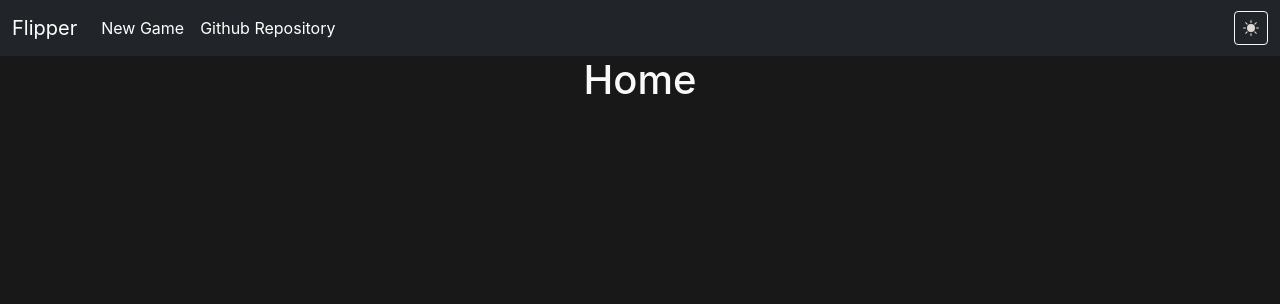
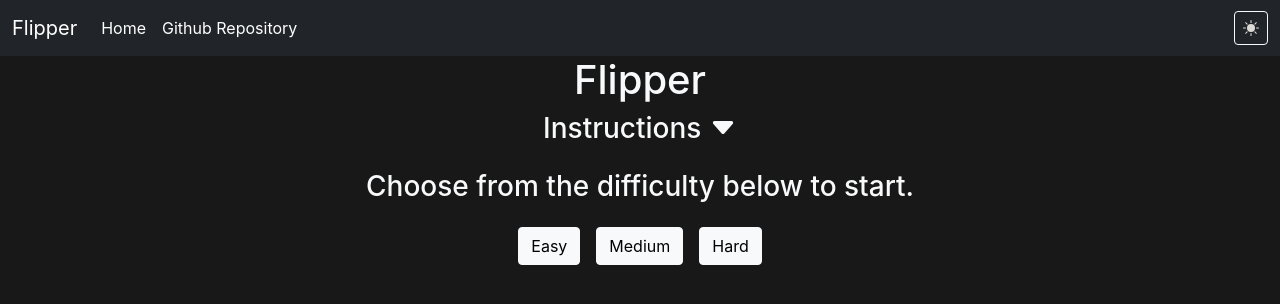
Before and after one commit to adarshpand3y/flipper, a React (Create React App) app: page / in a window 1280 px wide. Shown: the top 304 px of the page. Built offline with nearby package versions, Linux system fonts and the light colour scheme.

Commit message:
Video 15 Routing Part 2

```diff
--- a/src/App.js
+++ b/src/App.js
@@ -31,7 +31,9 @@ const App = () => {
       <Navbar theme={theme} switchTheme={handleThemeChange} />
       <Routes>
         <Route path="/" element={<Home theme={theme} />} />
-        <Route path="/play" element={<Mainarea difficulty="4" theme={theme} />} />
+        <Route path="/play/easy" element={<Mainarea key="4" difficulty="4" theme={theme} />} />
+        <Route path="/play/medium" element={<Mainarea key="5" difficulty="5" theme={theme} />} />
+        <Route path="/play/hard" element={<Mainarea key="6" difficulty="6" theme={theme} />} />
       </Routes>
     </BrowserRouter>
 
--- a/src/Components/Home.js
+++ b/src/Components/Home.js
@@ -1,9 +1,30 @@
 import React from 'react'
+import {Link} from 'react-router-dom';
 
 function Home(props) {
     return (
         <>
-        <h1 className={`text-center text-${props.theme==="light"?"dark":"light"}`}>Home</h1>
+            <div className="container">
+                <h1 className={`text-center text-${props.theme === "light" ? "dark" : "light"}`}>Flipper</h1>
+                <center>
+                <div>
+                    <h3 className={`text-${props.theme === "light" ? "dark" : "light"}`} data-bs-toggle="collapse" href="#collapseExample" role="button" aria-expanded="false" aria-controls="collapseExample">
+                        Instructions <i className="bi bi-caret-down-fill"></i>
+                    </h3>
+                </div>
+                <div className="collapse" id="collapseExample">
+                    <div className={`card card-body ${props.theme === "light" ? "" : "bg-dark text-light border"}`}>
+                        Select two cards until all the pairs have been revealed. Do this in least possible time and moves.
+                    </div>
+                </div>
+                </center>
+                <h3 className={`text-center mt-4 text-${props.theme === "light" ? "dark" : "light"}`}>Choose from the difficulty below to start.</h3>
+                <div className="d-flex justify-content-center my-4">
+                    <Link to="/play/easy" className={`btn btn-${props.theme === "light" ? "dark" : "light"} mx-2`}>Easy</Link>
+                    <Link to="/play/medium" className={`btn btn-${props.theme === "light" ? "dark" : "light"} mx-2`}>Medium</Link>
+                    <Link to="/play/hard" className={`btn btn-${props.theme === "light" ? "dark" : "light"} mx-2`}>Hard</Link>
+                </div>
+            </div>
         </>
     )
 }
--- a/src/Components/Navbar.js
+++ b/src/Components/Navbar.js
@@ -1,17 +1,18 @@
 import React from 'react'
+import {Link} from 'react-router-dom';
 
 export default function Navbar(props) {
     return (
         <nav className={`navbar navbar-expand-lg navbar-${props.theme} bg-${props.theme}`}>
             <div className="container-fluid">
-                <a className="navbar-brand" href="/">Flipper</a>
+                <Link className="navbar-brand" to="/">Flipper</Link>
                 <button className="navbar-toggler" type="button" data-bs-toggle="collapse" data-bs-target="#navbarSupportedContent" aria-controls="navbarSupportedContent" aria-expanded="false" aria-label="Toggle navigation">
                     <span className="navbar-toggler-icon"></span>
                 </button>
                 <div className="collapse navbar-collapse" id="navbarSupportedContent">
                     <ul className="navbar-nav me-auto mb-2 mb-lg-0">
                         <li className="nav-item">
-                            <a className="nav-link active" aria-current="page" href="/">New Game</a>
+                            <Link className="nav-link active" aria-current="page" to="/">Home</Link>
                         </li>
                         <li className="nav-item">
                             <a className="nav-link active" href="https://github.com/adarshpand3y/flipper" target="_blank" rel="noreferrer">Github Repository</a>
```
